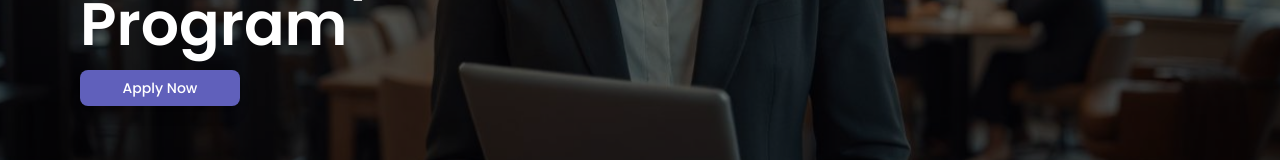
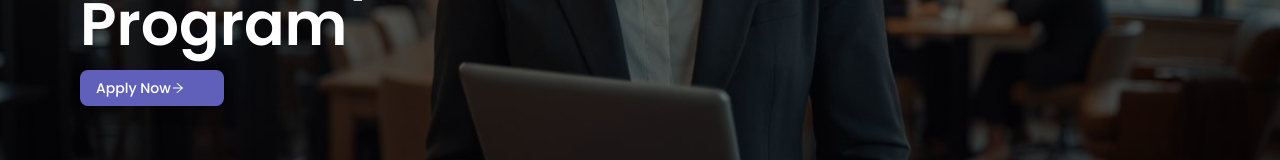
Before and after one commit to Ciresta/Landing-Page-Ciresta, a React (Create React App) app: page /internships in a window 1280 px wide. Shown: the part 586-746 px from the top of the page. Built offline with nearby package versions, Linux system fonts and the light colour scheme.

Commit message:
internship page done

```diff
--- a/src/components/internship/Heads.js
+++ b/src/components/internship/Heads.js
@@ -1,4 +1,5 @@
 import React, { useEffect, useState } from "react";
+import { AiOutlineArrowRight } from 'react-icons/ai';
 import LogoSVG from '../../assets/images/logo.svg';
 import BackgroundImage from '../../assets/images/internship/internship_bg.jpg';
 
@@ -12,7 +13,6 @@ const Heads = () => {
 
     window.addEventListener('resize', handleResize);
 
-    // Clean up event listener on component unmount
     return () => {
       window.removeEventListener('resize', handleResize);
     };
@@ -20,7 +20,7 @@ const Heads = () => {
 
   return (
     <div
-      className={`relative text-white flex items-center font-poppins rounded-lg mb-[-30px] ${isDesktop ? 'h-screen' : ''}`}
+      className={`relative text-white flex items-center font-poppins rounded-lg mb-[-30px] ${isDesktop ? 'h-screen' : 'h-44'}`}
       style={{
         backgroundImage: `url(${BackgroundImage})`,
         backgroundSize: 'cover',
@@ -37,9 +37,10 @@ const Heads = () => {
           <h2 className="text-2xl sm:text-4xl lg:text-6xl poppins-semibold mt-1 sm:mt-2 text-white">Internship Program</h2>
           <a
             href="#register"
-            className="inline-block ciresta-bg text-white text-center py-2 px-4 rounded-lg shadow-lg w-32 sm:w-40 text-xs sm:text-sm mt-4 font-medium"
-          >
+            className="inline-flex items-center ciresta-bg text-white text-center py-2 px-4 rounded-lg shadow-lg w-32 sm:w-40 text-xs sm:text-sm mt-4 font-medium"
+           style={{width: "18vh"}}>
             Apply Now
+            <AiOutlineArrowRight className="" />
           </a>
         </div>
       </div>
--- a/src/components/internship/Register.js
+++ b/src/components/internship/Register.js
@@ -3,9 +3,9 @@ import React from 'react';
 const Register = () => {
   return (
     <div className="bg-black text-white font-poppins p-8 text-center">
-      <h2 className="text-4xl poppins-light mb-6 leading-relaxed">
+      <h2 className="text-3xl poppins-light mb-6 leading-relaxed">
         Start your internship at <br />
-        <span className="ciresta-color poppins-semibold">Ciresta Technologies</span>
+        <span className="ciresta-color text-4xl poppins-semibold">Ciresta Technologies</span>
       </h2>
       <button className="ciresta-bg text-white font-medium px-6 py-3 w-40 hover:bg-indigo-600 transition duration-300" style={{borderRadius: "30px"}}>
         Register
```
